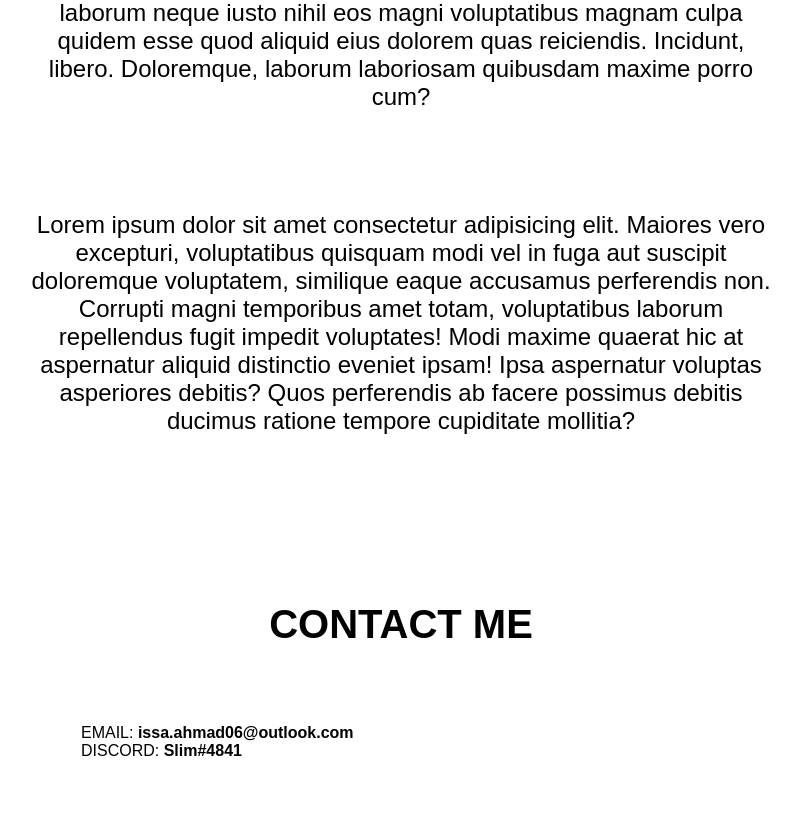
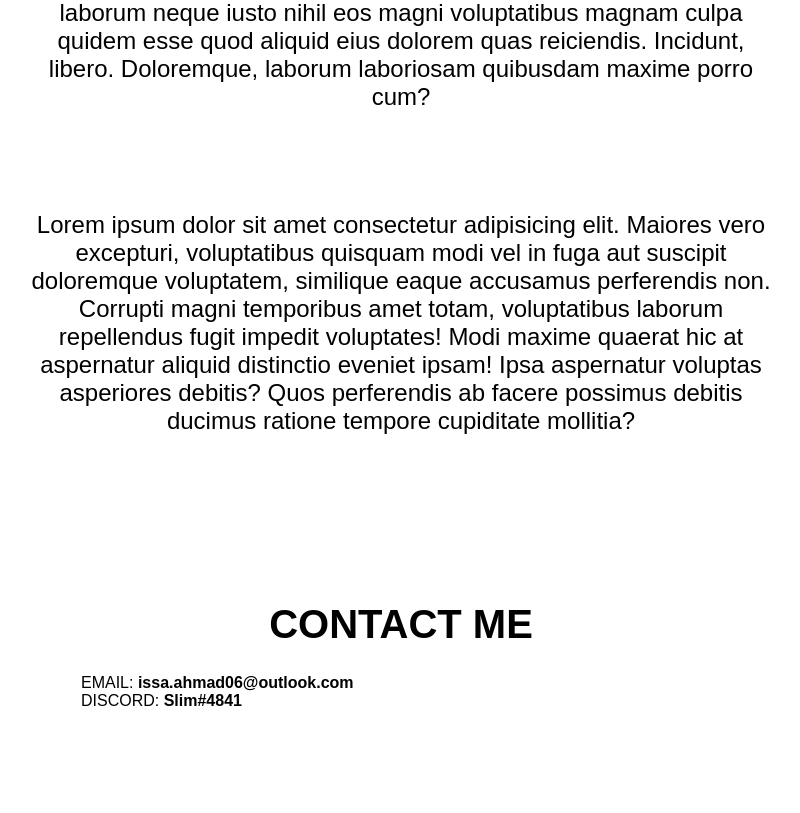
Before and after one commit to SlimsGit/SlimsGit.github.io, a plain HTML site: page index.html in a window 1280 px wide. Shown: the part 953-1766 px from the top of the page, without its empty margins (239-1039 px from the left). Drawn offline with nearby package versions, Linux system fonts and the light colour scheme; a script that the page names is missing.

Commit message:
0.0.1.1b

```diff
--- a/resources/css/style.css
+++ b/resources/css/style.css
@@ -28,5 +28,6 @@ body {
 #leftcenter {
     margin: auto;
     width: 640px;
-    padding: 50px;
+    padding-right: 20%;
+    padding-left: 20%;
 }
```
